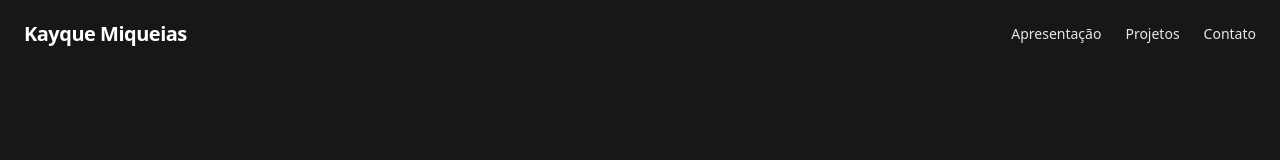
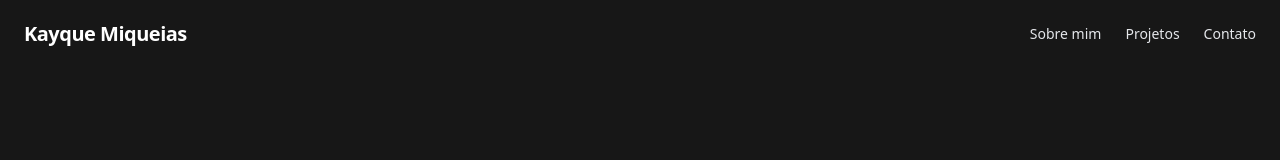
Before and after one commit to kayquemab/Portfolio, a Next.js app in the folder portifolio/: page / in a window 1280 px wide. Shown: the top 160 px of the page. Built offline with nearby package versions, Linux system fonts and the light colour scheme.

Commit message:
vdegswzsdbv

```diff
--- a/portifolio/src/components/Header.jsx
+++ b/portifolio/src/components/Header.jsx
@@ -31,13 +31,13 @@ export default function Header({ scrollToSection }) {
         {/* Links */}
         <ul className="flex items-center gap-6 text-sm font-medium text-gray-200 dark:text-gray-200 font-sans">
 
-          {/* Apresentação */}
+          {/* Sobre mim */}
           <li>
             <button
               onClick={() => scrollToSection("apresentacao")}
               className="hover:opacity-70 transition-opacity cursor-pointer"
             >
-              Apresentação
+              Sobre mim
             </button>
           </li>
 
```
